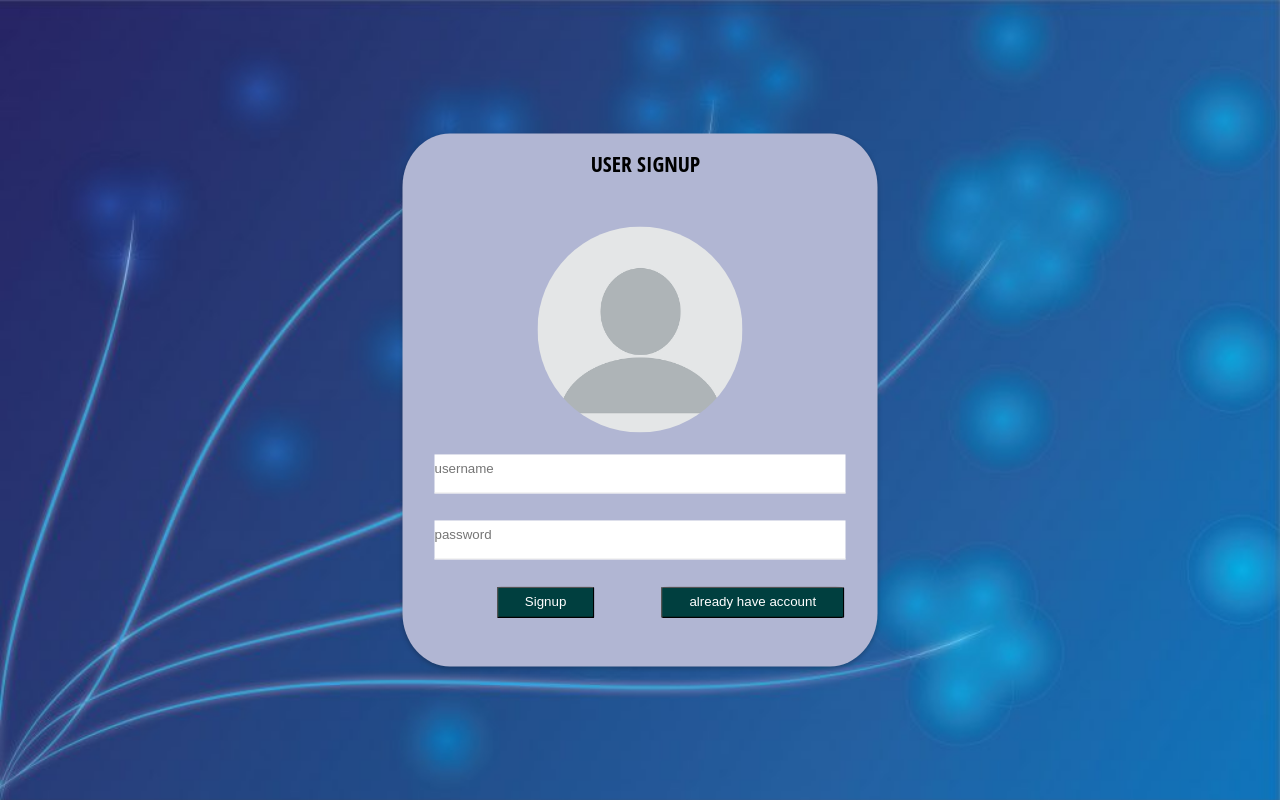
After one commit to nickCovington/truckerMaps, a Flask app: page /signup in a window 1280 px wide. The commit adds this page. Run offline with Flask 2, Linux system fonts and the light colour scheme.

Commit message:
added signup page maded changes to use correct styling added lines in login route in app.py

```diff
--- a/app.py
+++ b/app.py
@@ -54,21 +54,22 @@ def login():
 
 @app.route("/login", methods=["POST"])
 def login_post():
-    username = flask.request.form.get("username")
-    # query database for the username in the form
-    user = username
-    if user:
-        login_user(user)
-        return flask.redirect(flask.url_for("index"))
-    else:
-        return flask.jsonify({"status": 401, "reason": "Username or Password Error"})
-
+    if flask.request.form["btn"] == "login":
+        username = flask.request.form.get("username")
+        # query database for the username in the form
+        user = username
+        if user:
+            login_user(user)
+            return flask.redirect(flask.url_for("index"))
+        else:
+            return flask.jsonify({"status": 401, "reason": "Username or Password Error"})
+    if flask.request.form["btn"] == "signuppage":
+        return flask.redirect(flask.url_for("signup"))
 
 @app.route("/save", methods=["POST"])
 def save():
     # add the warehouse location, name, and deliveries.
     return flask.redirect(flask.url_for("index"))
-
 
 @app.route("/")
 def main():
--- a/static/styles.css
+++ b/static/styles.css
@@ -7,7 +7,7 @@ body {
   -moz-background-size: cover;
   -o-background-size: cover;
   background-size: cover;
-  background-image: url("./img/bcimg.jpg");
+  background-image: url("bcimg.jpg");
 
 }
 .lgin {
@@ -63,16 +63,24 @@ input:focus {
       outline: none;
     }
 
-
+.btn1 {
+  margin-left: 25%;
+  width: 25%;
+}
+.btn2
+{
+  width: 45%;
+}
 .btn {
     display: inline-block;
-    width: 55%;
+
     border-radius: 5%;
     background-color:rgb(0, 63, 63);
     border: 1px solid darken(1fb5bf, 5%);
     padding: .5em 2em;
     color: white;
-    margin-left: 25%;}
+    margin-left: 15%;
+    }
 .btn:hover {
       background-color: rgb(13, 133, 133);
     }
--- /dev/null
+++ b/templates/SignUp.html
@@ -0,0 +1,32 @@
+<html>
+
+<head>
+    <title></title>
+    <link rel="stylesheet" href="/static/styles.css" />
+</head>
+
+<body>
+    <div class="lgin">
+        <h2 align=center>User Signup</h2>
+        <form name="lgnform" id="lgnform" method='POST' action ="/signup">
+            <img src="/static/profpic.jpg" alt=""><br><br>
+            <input type="text" title="username" id="uname" placeholder="username" />
+            <input type="password" title="password" id="psw" placeholder="password" />
+            <button type="submit" class="btn"  class="btn1" name="btn" value="signup">Signup</button>
+            <button type="submit" class="btn"  class="btn2" name="btn" value="loginpage">already have account</button>
+        </form>
+    </div>
+    <!-- the js script is just to test redirects for the time bieng we ar going to be doing this using
+            flask to handle this-->
+    <script>
+        window.onload = function () {
+            document.getElementById("lgnform").onsubmit = function () {
+                window.location.replace("login");
+                return false;
+            }
+        }
+    </script>
+
+</body>
+
+</html>
```
Also changed, not shown: templates/login.html (+4 -14 lines).
